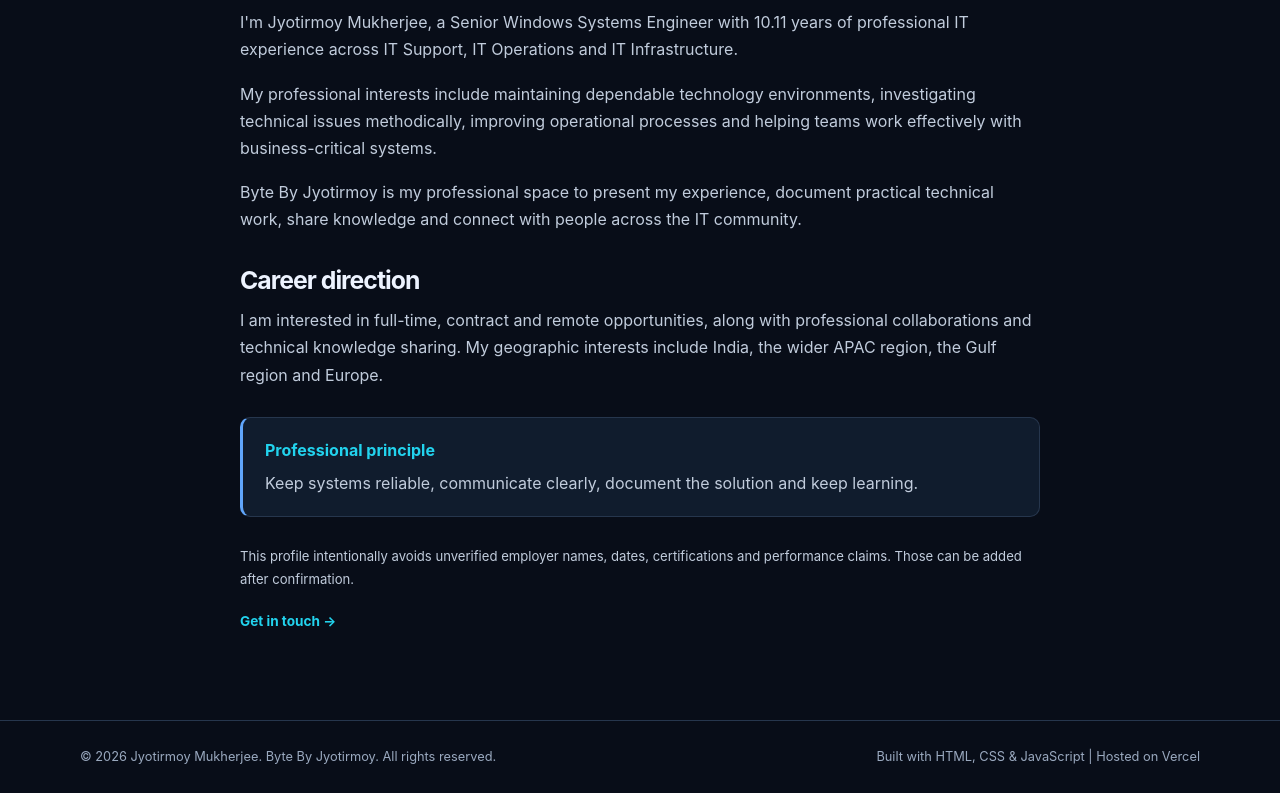
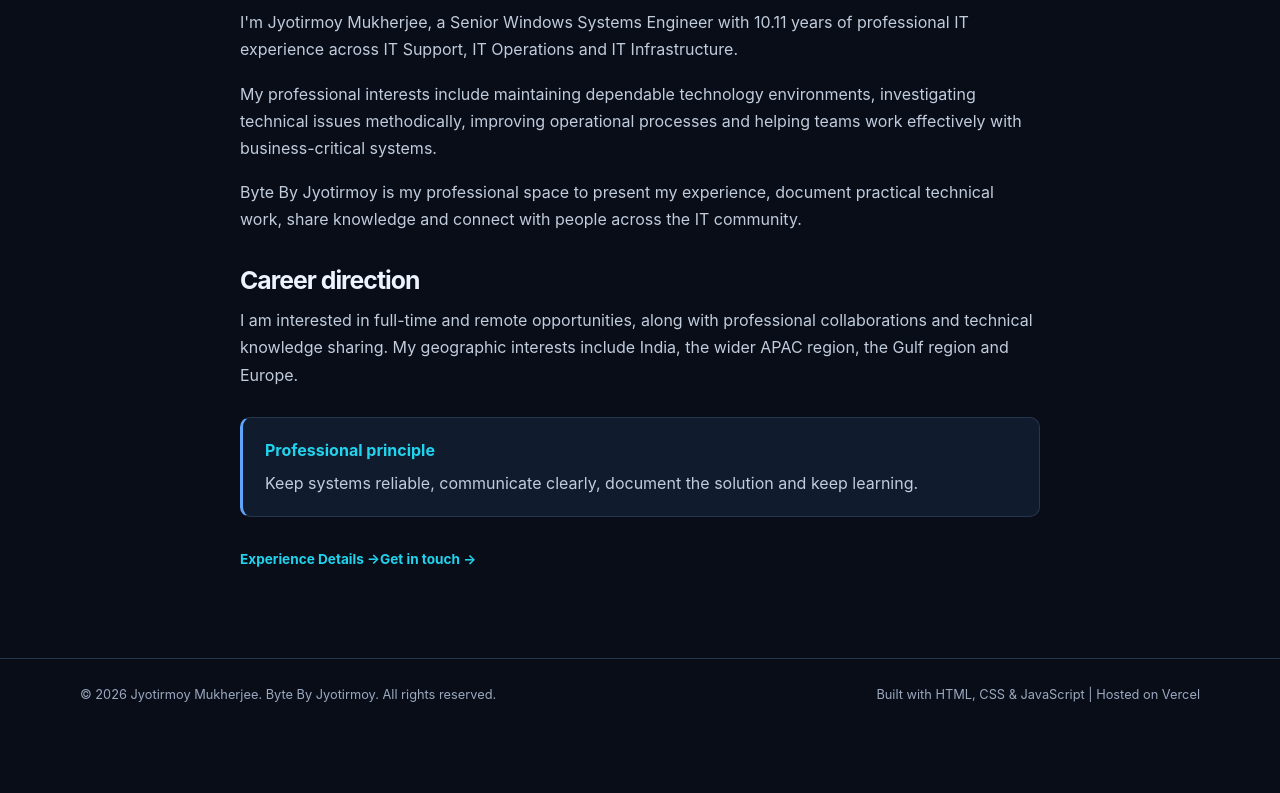
Before and after one commit to jyotrmoy-it/jyotirmoy-portfolio, a plain HTML site: page pages/about.html in a window 1280 px wide. Shown: the part 783-1576 px from the top of the page. After the commit the page ends 1514 px from the top, so only its background shows below. Drawn offline with Linux system fonts and the light colour scheme.

Commit message:
Update About page career direction and experience link

```diff
--- a/pages/about.html
+++ b/pages/about.html
@@ -13,5 +13,5 @@
   <div class="about-portrait-frame"><img class="about-portrait" src="../assets/jyotirmoy-about-portrait.jpg" alt="Portrait of Jyotirmoy Mukherjee wearing a plain black T-shirt" width="180" height="180" fetchpriority="high"></div>
   <div class="about-profile-intro"><p class="eyebrow">Senior Windows Systems Engineer</p><h2>Jyotirmoy Mukherjee</h2><p>IT Support · IT Operations · IT Infrastructure</p></div>
 </div>
-<h2>My professional profile</h2><p>I'm Jyotirmoy Mukherjee, a Senior Windows Systems Engineer with 10.11 years of professional IT experience across IT Support, IT Operations and IT Infrastructure.</p><p>My professional interests include maintaining dependable technology environments, investigating technical issues methodically, improving operational processes and helping teams work effectively with business-critical systems.</p><p>Byte By Jyotirmoy is my professional space to present my experience, document practical technical work, share knowledge and connect with people across the IT community.</p><h2>Career direction</h2><p>I am interested in full-time, contract and remote opportunities, along with professional collaborations and technical knowledge sharing. My geographic interests include India, the wider APAC region, the Gulf region and Europe.</p><div class="callout"><strong>Professional principle</strong><p>Keep systems reliable, communicate clearly, document the solution and keep learning.</p></div><p class="muted small">This profile intentionally avoids unverified employer names, dates, certifications and performance claims. Those can be added after confirmation.</p><a class="text-link" href="contact.html">Get in touch →</a></div></section></main>
+<h2>My professional profile</h2><p>I'm Jyotirmoy Mukherjee, a Senior Windows Systems Engineer with 10.11 years of professional IT experience across IT Support, IT Operations and IT Infrastructure.</p><p>My professional interests include maintaining dependable technology environments, investigating technical issues methodically, improving operational processes and helping teams work effectively with business-critical systems.</p><p>Byte By Jyotirmoy is my professional space to present my experience, document practical technical work, share knowledge and connect with people across the IT community.</p><h2>Career direction</h2><p>I am interested in full-time and remote opportunities, along with professional collaborations and technical knowledge sharing. My geographic interests include India, the wider APAC region, the Gulf region and Europe.</p><div class="callout"><strong>Professional principle</strong><p>Keep systems reliable, communicate clearly, document the solution and keep learning.</p></div><a class="text-link" href="experience.html">Experience Details →</a><a class="text-link" href="contact.html">Get in touch →</a></div></section></main>
 <footer class="site-footer"><div class="container footer-inner"><p>© <span data-year></span> Jyotirmoy Mukherjee. Byte By Jyotirmoy. All rights reserved.</p><p>Built with HTML, CSS &amp; JavaScript | Hosted on Vercel</p></div></footer><a class="back-top" href="#top" aria-label="Back to top">↑</a></body></html>
```
